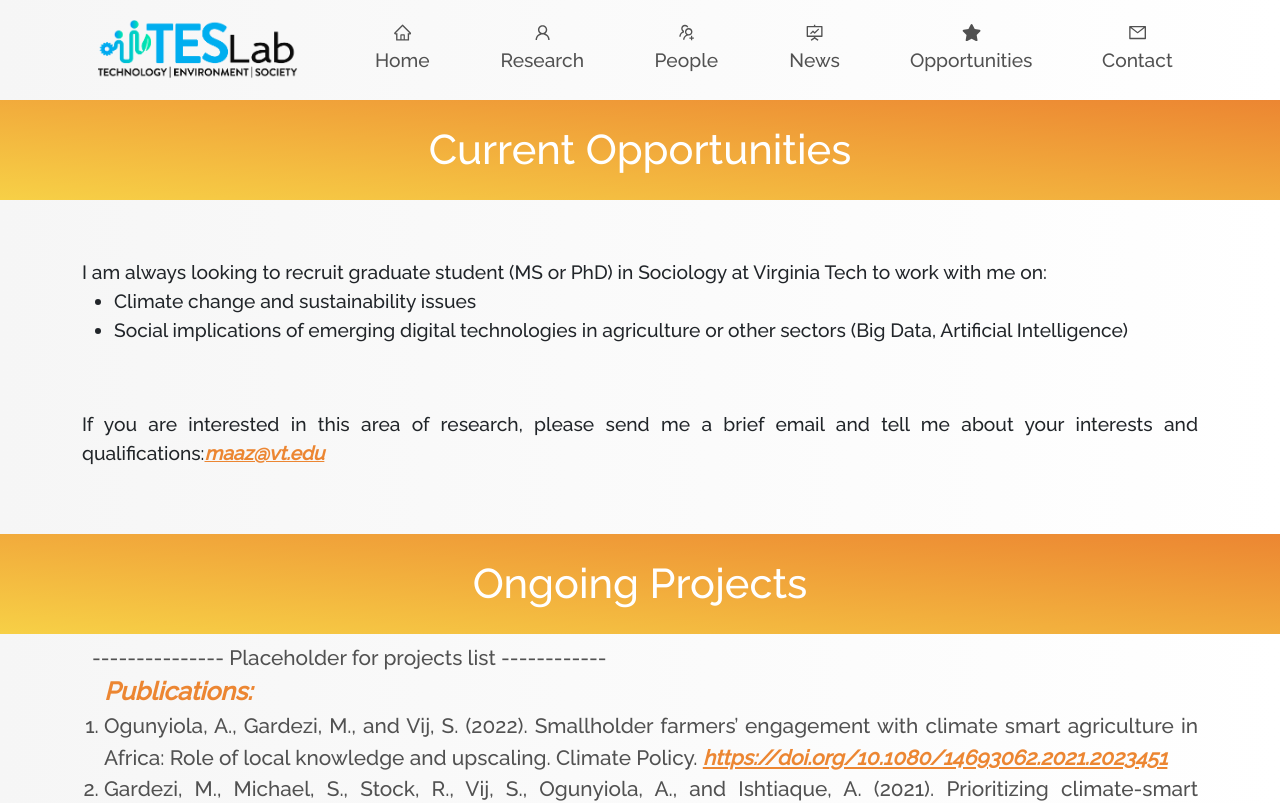
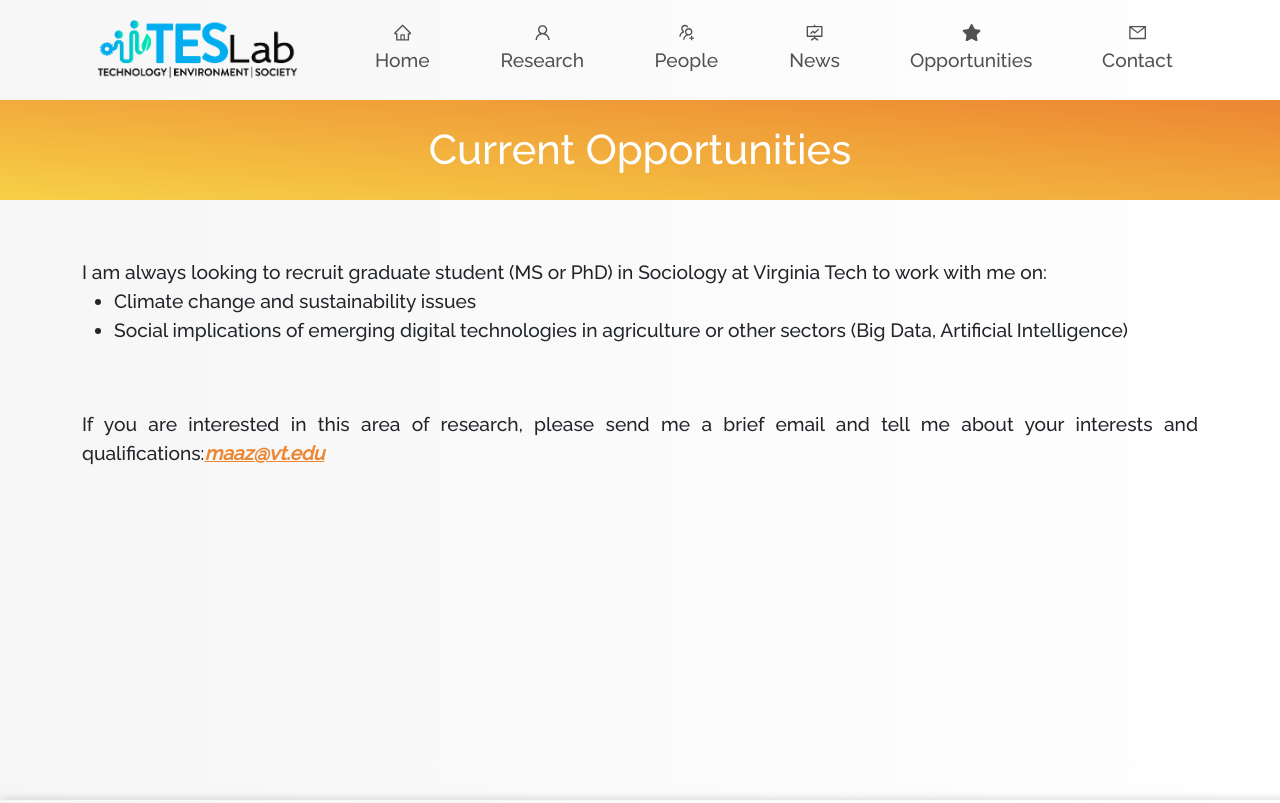
Before and after one commit to mehulbVT/teslab, a React (Create React App) app: page /teslab/opportunities in a window 1280 px wide. Shown: the top 803 px of the page. Built offline with nearby package versions, Linux system fonts and the light colour scheme.

Commit message:
UI changes

```diff
--- a/src/components/Opportunities/Opportunities.js
+++ b/src/components/Opportunities/Opportunities.js
@@ -1,10 +1,15 @@
 import React from "react";
-import { Container, Row, Col } from "react-bootstrap";
+import { Container, Row } from "react-bootstrap";
 
 function Opportunities() {
   return (
     <section>
-      <Container fluid className="home-about-section" id="about">
+      <Container
+        fluid
+        className="home-about-section"
+        id="about"
+        style={{ height: "100vh" }}
+      >
         <Row>
           <h1
             className="people-header"
@@ -43,7 +48,7 @@ function Opportunities() {
             </a>{" "}
           </p>
         </Container>
-        <Row>
+        {/* <Row>
           <h1
             className="people-header"
             style={{
@@ -133,7 +138,7 @@ function Opportunities() {
               </Row>
             </Col>
           </Row>
-        </Container>
+        </Container> */}
       </Container>
     </section>
   );
--- a/src/style.css
+++ b/src/style.css
@@ -13,6 +13,9 @@ html {
 
   --imp-text-color-dark: rgb(236, 134, 50);
   --imp-text-color-light: rgb(247, 208, 70);
+
+  /* --imp-text-color-dark:   rgb(102, 115, 247);
+  --imp-text-color-light:   rgb(112, 168, 245); */
 
   /* --imp-text-color-dark: linear-gradient(
     to bottom left,
```
Also changed, not shown: 12 other files (tests, documents, lock files or other folders).
